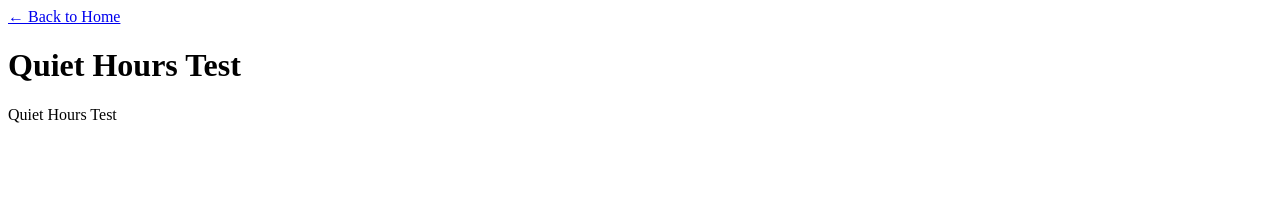
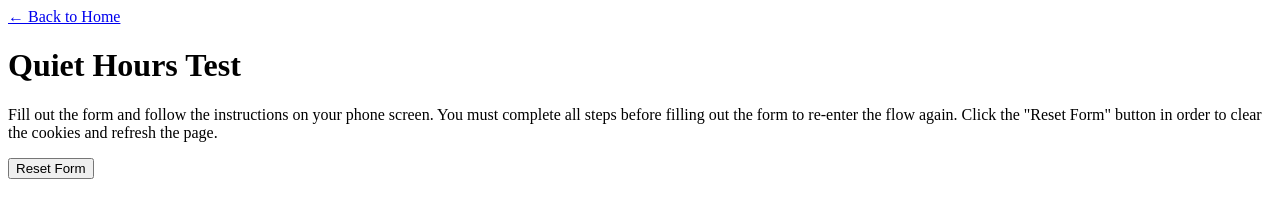
Before and after one commit to cdicker-klaviyo/cuddly-barnacle, a plain HTML site: page quiethours.html in a window 1280 px wide. Drawn offline with Linux system fonts and the light colour scheme.

Commit message:
add a reset form button to  the quiet hours test page

```diff
--- a/quiethours.html
+++ b/quiethours.html
@@ -15,5 +15,31 @@
         <a href="index.html">← Back to Home</a>
     </nav>
     <h1>Quiet Hours Test</h1>
-    <p>Quiet Hours Test</p>
+    <p>Fill out the form and follow the instructions on your phone screen. You must complete all steps before filling out the form to re-enter the flow again. Click the "Reset Form" button in order to clear the cookies and refresh the page.</p>
+    <button onclick="clearCookies()">Reset Form</button>
+
+    <script>
+        function clearCookies() {
+            // Get all cookies
+            const cookies = document.cookie.split(";");
+
+            // Clear each cookie
+            for (let cookie of cookies) {
+                const eqPos = cookie.indexOf("=");
+                const name = eqPos > -1 ? cookie.substr(0, eqPos).trim() : cookie.trim();
+
+                // Delete the cookie by setting it to expire in the past
+                document.cookie = `${name}=;expires=Thu, 01 Jan 1970 00:00:00 GMT;path=/`;
+                document.cookie = `${name}=;expires=Thu, 01 Jan 1970 00:00:00 GMT;path=/;domain=${window.location.hostname}`;
+                document.cookie = `${name}=;expires=Thu, 01 Jan 1970 00:00:00 GMT;path=/;domain=.${window.location.hostname}`;
+            }
+
+            // Also clear localStorage and sessionStorage if needed
+            localStorage.clear();
+            sessionStorage.clear();
+
+            console.log('All cookies and storage cleared');
+            window.location.reload();
+        }
+    </script>
 </body>
```
